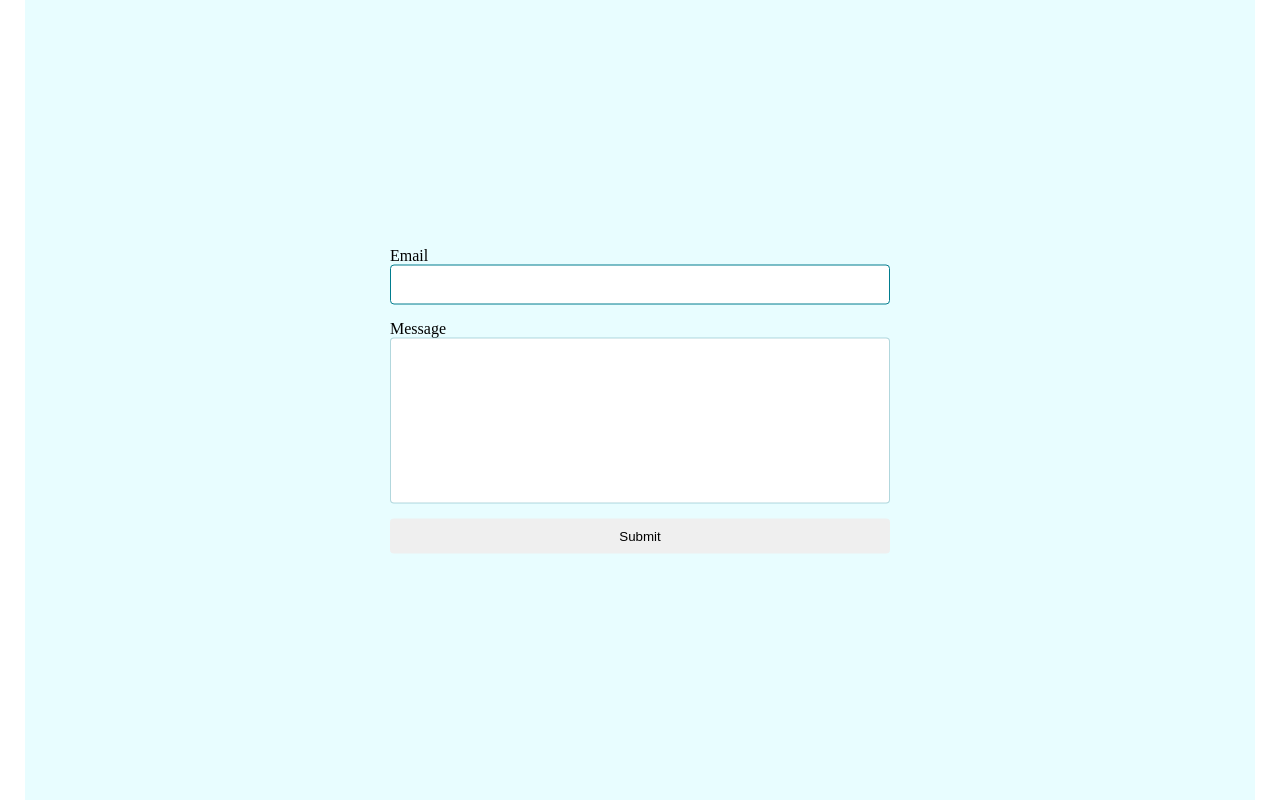
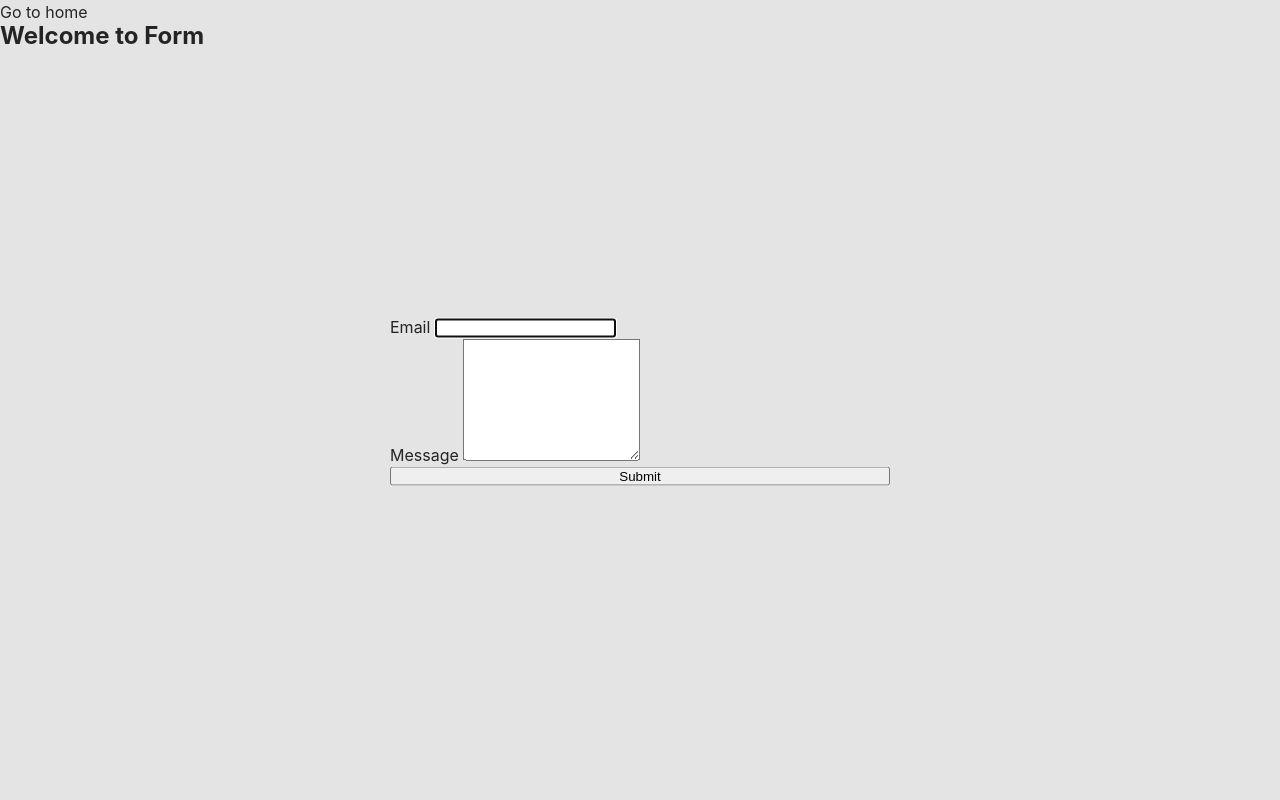
Before and after one commit to mieguzki/goit-js-hw-09, a website built with Vite: page src/2-form.html in a window 1280 px wide. Built offline with nearby package versions, Linux system fonts and the light colour scheme.

Commit message:
html changes

```diff
--- a/src/2-form.html
+++ b/src/2-form.html
@@ -5,25 +5,25 @@
     <meta http-equiv="X-UA-Compatible" content="IE=edge" />
     <meta name="viewport" content="width=device-width, initial-scale=1.0" />
     <title>Form</title>
-
-    <link rel="stylesheet" href="./css/form.css">
+    <link rel="stylesheet" href="./css/styles.css" />
   </head>
   <body>
+    <section>
+      <a href="./index.html">Go to home</a>
+      <h1>Welcome to Form</h1>
+    </section>
 
-    <div class="container">
-      <a class="go-back-link" href="./index.html" title="Go back"></a>
     <form class="feedback-form" autocomplete="off">
-        <label class="form-label">
+      <label>
         Email
-          <input class="form-input" type="email" name="email" autofocus />
+        <input type="email" name="email" autofocus />
       </label>
-        <label class="form-label">
+      <label>
         Message
-          <textarea class="form-text" name="message" rows="8"></textarea>
+        <textarea name="message" rows="8"></textarea>
       </label>
-        <button class="form-btn" type="submit">Submit</button>
+      <button type="submit">Submit</button>
     </form>
-    </div>
 
     <script src="./js/2-form.js" type="module"></script>
   </body>
```
Also changed, not shown: src/1-gallery.html (+8 -7 lines), src/index.html (+7 -9 lines). Lines whose indentation alone changed are shown as unchanged.
